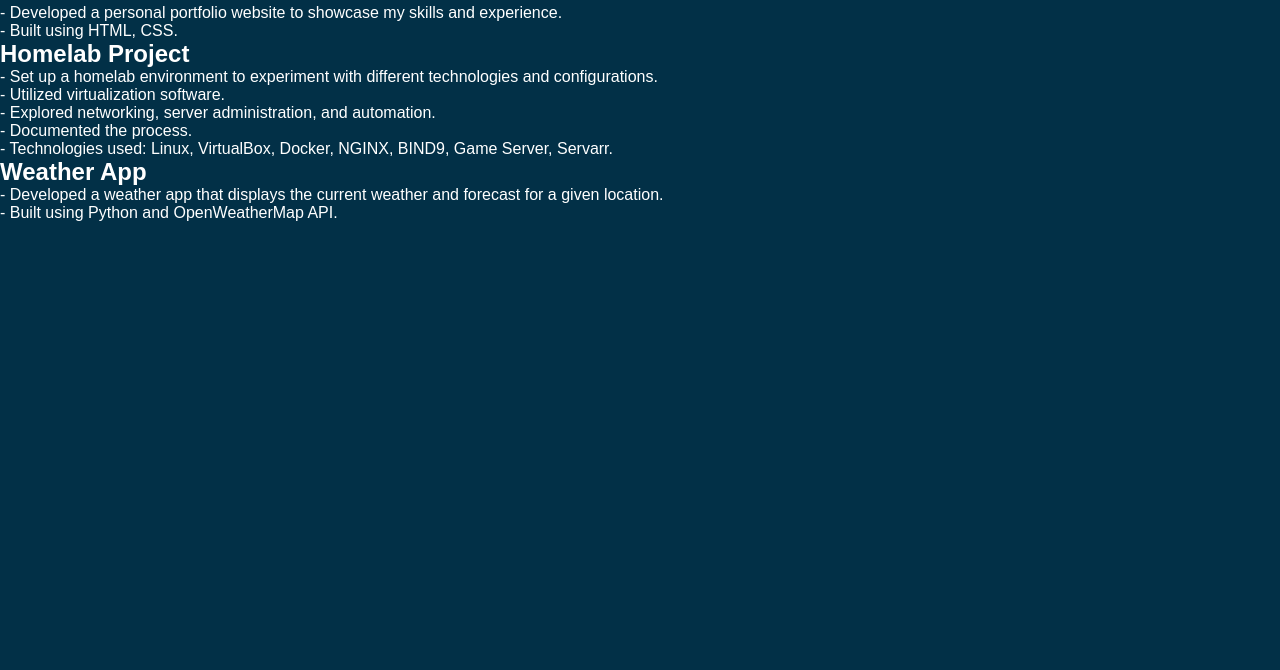
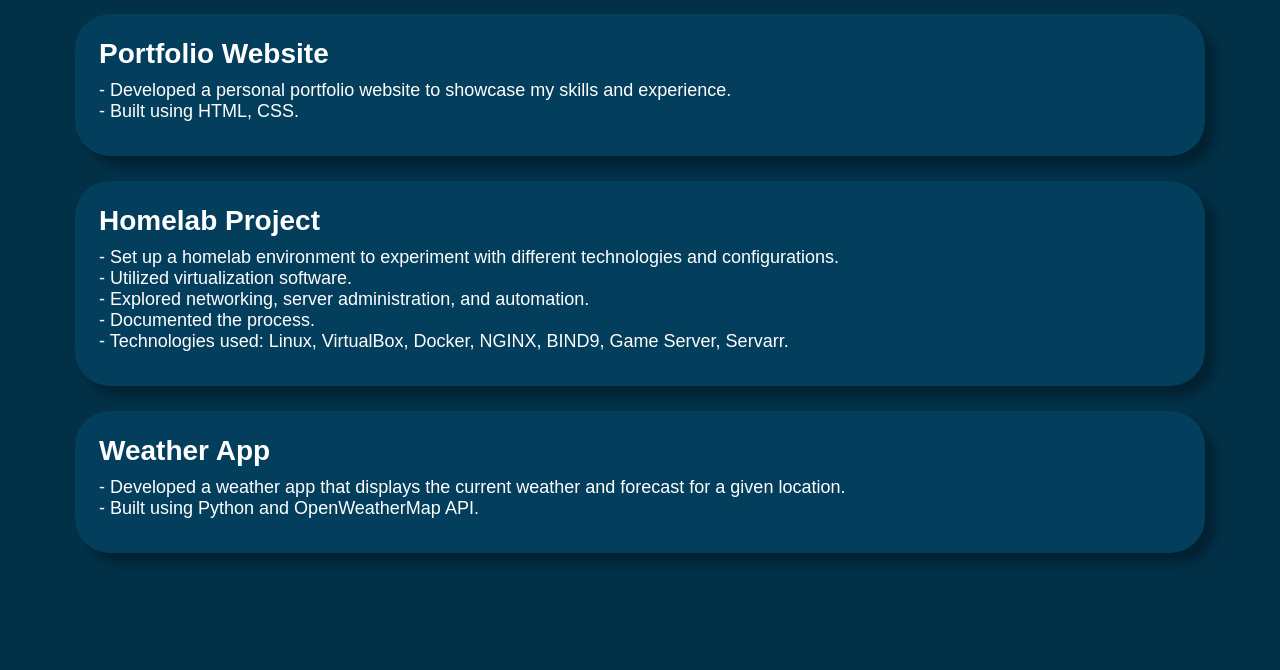
Before and after one commit to RikiMouraPT/portfolio, a plain HTML site: page pages/projects.html in a window 1280 px wide. Shown: the part 130-800 px from the top of the page. Drawn offline with Linux system fonts and the light colour scheme.

Commit message:
updates on css

```diff
--- a/index.css
+++ b/index.css
@@ -52,7 +52,9 @@ nav a.active:hover {
     display: flex;
     justify-content: space-between;
     align-items: center;
-    margin-top: 5rem;
+    margin-top: 3rem;
+    margin-bottom: 3rem;
+    padding: 2rem;
 }
 .content{
     margin-right: 10rem;
@@ -85,8 +87,8 @@ nav a.active:hover {
     justify-content: center;
     width: 23%;
     border-radius: 45%;
-    object-fit: cover;
     margin-left: 12rem;
+    box-shadow: 10px 10px 25px rgba(0, 0, 0, 0.3);
 }
 .social-icons{
     display: flex;
--- a/pages/projects.html
+++ b/pages/projects.html
@@ -21,19 +21,18 @@
     </header>
 
         <div class="projects">
-            <h1>Projects</h1>
-            <div class="project">
-                <h2>Portfolio Website</h2>
-                <p>
+            <div class="project1">
+                <p class="title">Portfolio Website</p>
+                <p class="description">
                     - Developed a personal portfolio website to showcase my skills and experience.
                     <br>
                     - Built using HTML, CSS.
                 </p>
             </div>
 
-            <div class="project">
-                <h2>Homelab Project</h2>
-                <p>
+            <div class="project2">
+                <p class="title">Homelab Project</p>
+                <p class="description">
                     - Set up a homelab environment to experiment with different technologies and configurations.
                     <br>
                     - Utilized virtualization software.
@@ -46,9 +45,9 @@
                 </p>
             </div>
 
-            <div class="project">
-                <h2>Weather App</h2>
-                <p>
+            <div class="project3">
+                <p class="title">Weather App</p>
+                <p class="description">
                     - Developed a weather app that displays the current weather and forecast for a given location.
                     <br>
                     - Built using Python and OpenWeatherMap API.
--- a/styles/education.css
+++ b/styles/education.css
@@ -47,3 +47,33 @@ nav a.active:hover {
     text-decoration: underline; /* Mantém a sublinhado */
     cursor: default; /* Mostra que não há ação ao passar o rato */
 }
+
+.educations{
+    margin: 50px;
+}
+.education1{
+    background-color: #033e5c;
+    border-radius: 35px;
+    padding: 1.5rem;
+    margin-bottom: 15px;
+    margin: 25px;
+    box-shadow: 10px 10px 10px rgba(0, 0, 0, 0.3);
+}
+.education2{
+    background-color: #033e5c;
+    border-radius: 35px;
+    padding: 1.5rem;
+    margin-bottom: 15px;
+    margin: 25px;
+    box-shadow: 10px 10px 10px rgba(0, 0, 0, 0.3);
+}
+.title{
+    font-size: 28px;
+    font-weight: 600;
+    color: white;
+    margin-bottom: 15px;
+}
+.info{
+    font-size: 18px;
+    color: white;
+}
--- a/styles/experience.css
+++ b/styles/experience.css
@@ -47,3 +47,33 @@ nav a.active:hover {
     text-decoration: underline; /* Mantém a sublinhado */
     cursor: default; /* Mostra que não há ação ao passar o rato */
 }
+
+.experiences{
+    margin: 50px;
+}
+.experience1{
+    background-color: #033e5c;
+    border-radius: 35px;
+    padding: 1.5rem;
+    margin-bottom: 15px;
+    margin: 25px;
+    box-shadow: 10px 10px 10px rgba(0, 0, 0, 0.3);
+}
+.title{
+    font-size: 28px;
+    font-weight: 700;
+    color: white;
+    margin-bottom: 10px;
+}
+.info{
+    font-size: 18px;
+    font-weight: 500;
+    color: white;
+    margin-bottom: 10px;
+}
+.description{
+    font-size: 16px;
+    font-weight: 400;
+    color: white;
+    margin-bottom: 10px;
+}
--- a/styles/projects.css
+++ b/styles/projects.css
@@ -47,3 +47,43 @@ nav a.active:hover {
     text-decoration: underline; /* Mantém a sublinhado */
     cursor: default; /* Mostra que não há ação ao passar o rato */
 }
+
+.projects{
+    margin: 50px;
+}
+.title{
+    font-size: 28px;
+    font-weight: 700;
+    color: white;
+    margin-bottom: 10px;
+}
+.description{
+    font-size: 18px;
+    font-weight: 500;
+    color: white;
+    margin-bottom: 10px;
+}
+.project1{
+    background-color: #033e5c;
+    border-radius: 35px;
+    padding: 1.5rem;
+    margin-bottom: 15px;
+    margin: 25px;
+    box-shadow: 10px 10px 10px rgba(0, 0, 0, 0.3);
+}
+.project2{
+    background-color: #033e5c;
+    border-radius: 35px;
+    padding: 1.5rem;
+    margin-bottom: 15px;
+    margin: 25px;
+    box-shadow: 10px 10px 10px rgba(0, 0, 0, 0.3);
+}
+.project3{
+    background-color: #033e5c;
+    border-radius: 35px;
+    padding: 1.5rem;
+    margin-bottom: 15px;
+    margin: 25px;
+    box-shadow: 10px 10px 10px rgba(0, 0, 0, 0.3);
+}
```
Also changed, not shown: pages/aboutme.html (+1 -21 lines), pages/education.html (+8 -11 lines), pages/experience.html (+5 -7 lines), styles/aboutme.css (+74 -0 lines).
